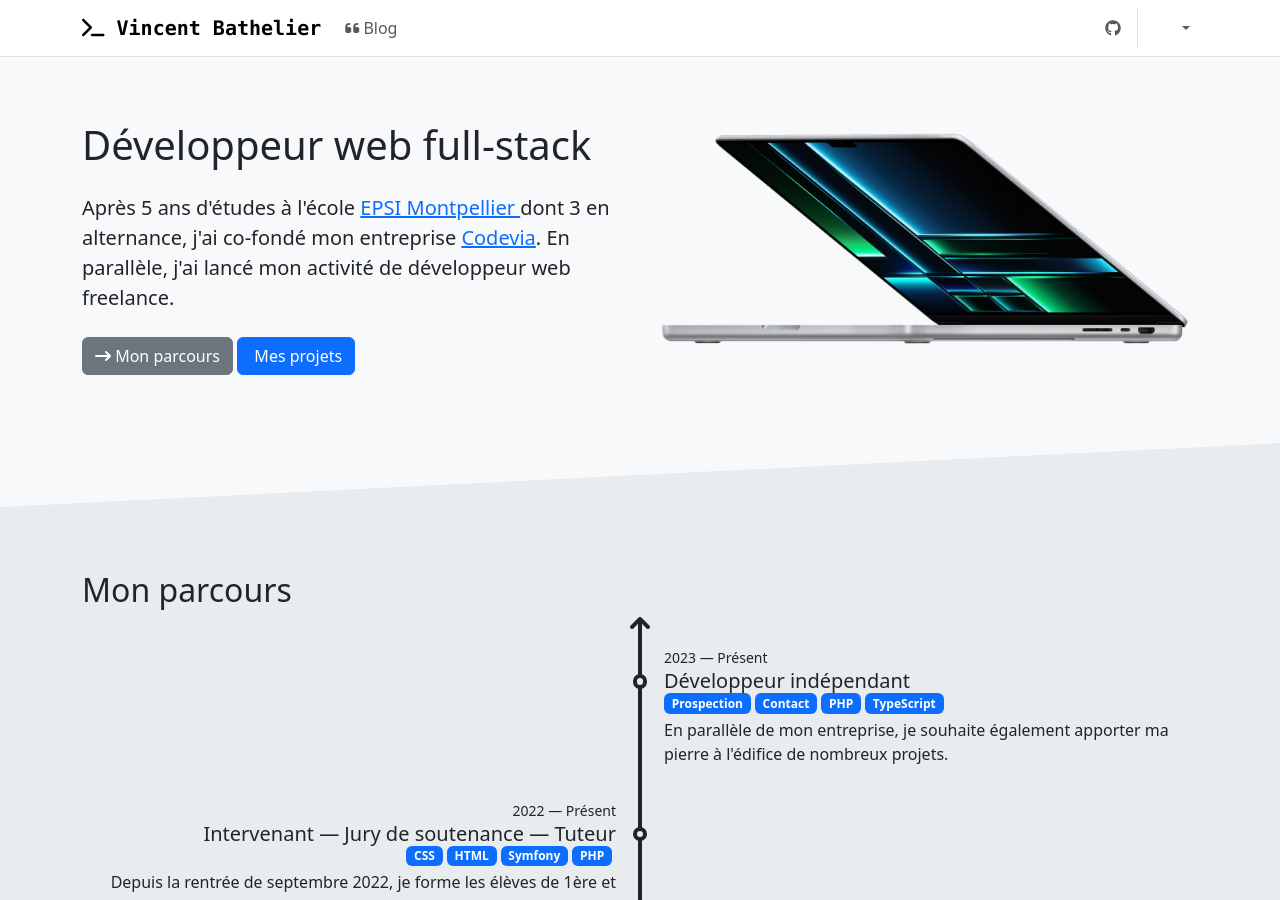
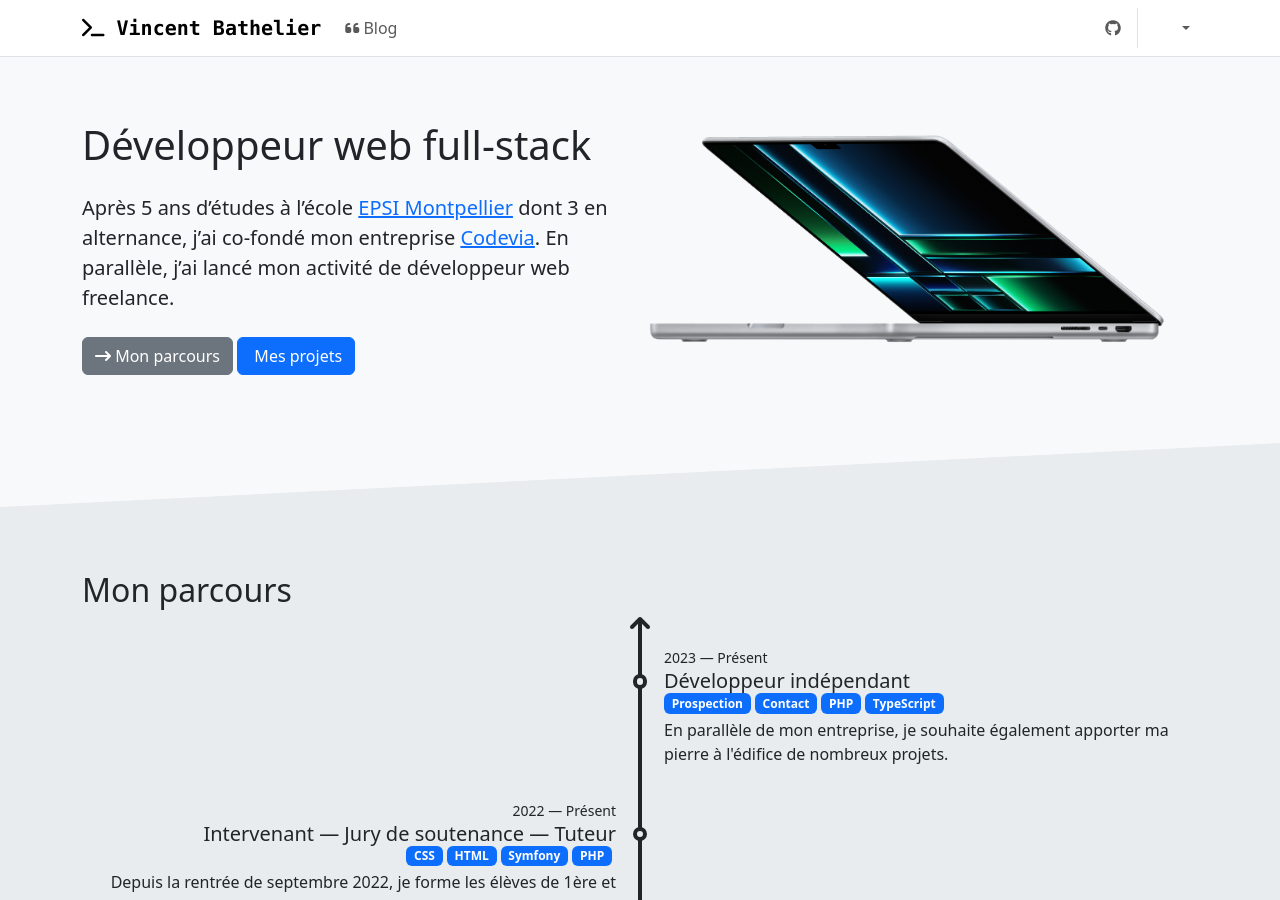
Before and after one commit to d9beuD/d9beud.com, a Jekyll site: the page built from docs/index.md, in a window 1280 px wide and 900 px high. Built offline with Jekyll 4.4.1, drawn with Linux system fonts in a browser that asks for light colours; nearby versions of some CDN libraries; some of the changed text lies outside the part shown.

Commit message:
Converted index to markdown

```diff
--- a/docs/Gemfile
+++ b/docs/Gemfile
@@ -20,3 +20,5 @@
 gem "http_parser.rb", "~> 0.6.0", :platforms => [:jruby]
 
 gem "webrick", "~> 1.7"
+
+gem "kramdown", "~> 2.3"
--- a/docs/_config.yml
+++ b/docs/_config.yml
@@ -3,7 +3,10 @@
 baseurl: ""
 title: "Vincent Bathelier"
 
-markdown: GFM
+markdown: kramdown
+
+kramdown:
+  input: GFM
 
 plugins:
   - jekyll-feed
--- /dev/null
+++ b/docs/_includes/home/hero.md
@@ -0,0 +1,31 @@
+<div class="row align-items-center justify-content-between">
+  <div class="col-md-7 col-lg-6 order-2 order-md-first">
+    <h1>Développeur web full-stack</h1>
+    <p class="lead" markdown="1">
+      Après 5 ans d'études à l'école
+      [EPSI Montpellier](https://www.epsi.fr/campus/campus-de-montpellier/)
+      dont 3 en alternance, j'ai co-fondé mon entreprise
+      [Codevia](https://codevia.io). En parallèle,
+      j'ai lancé mon activité de développeur web freelance.
+    </p>
+    <div>
+      <a class="btn btn-secondary mb-1" href="#mon-parcours">
+        <i class="fa-solid fa-arrow-right-long"></i>
+        Mon parcours
+      </a>
+      <a class="btn btn-primary mb-1" href="#mes-projets">
+        <i class="fa-solid fa-rectangle-vertical-history"></i>
+        Mes projets
+      </a>
+    </div>
+
+  </div>
+
+  <div class="col">
+    <img
+      class="img-fluid mb-3"
+      src="/assets/images/home/mbp16-spacegray-hero.webp"
+      alt="Illustration d'un MacBook Pro 16 pouces"
+    />
+  </div>
+</div>
--- a/docs/_layouts/home.html
+++ b/docs/_layouts/home.html
@@ -2,4 +2,5 @@
 layout: default
 ---
 
-{% include navbar.html %} {{ content }}
+{% include navbar.html %}
+<main>{{ content }}</main>
--- a/docs/index.html
+++ /dev/null
@@ -1,67 +0,0 @@
----
-layout: home
-title: "Accueil"
----
-
-<main markdown="0">
-  <section class="section">
-    <div class="container">
-      <div class="row align-items-center justify-content-between">
-        <div class="col-md-7 col-lg-6 order-2 order-md-first">
-          <h1>Développeur web full-stack</h1>
-          <p class="lead" markdown="1">
-            Après 5 ans d'études à l'école
-            <a
-              href="https://www.epsi.fr/campus/campus-de-montpellier/"
-              target="_blank"
-            >
-              EPSI Montpellier
-            </a>
-            dont 3 en alternance, j'ai co-fondé mon entreprise
-            <a href="https://codevia.io" target="_blank">Codevia</a>. En
-            parallèle, j'ai lancé mon activité de développeur web freelance.
-          </p>
-          <div>
-            <a class="btn btn-secondary mb-1" href="#mon-parcours">
-              <i class="fa-solid fa-arrow-right-long"></i>
-              Mon parcours
-            </a>
-            <a class="btn btn-primary mb-1" href="#mes-projets">
-              <i class="fa-solid fa-rectangle-vertical-history"></i>
-              Mes projets
-            </a>
-          </div>
-        </div>
-
-        <div class="col">
-          <img
-            class="img-fluid mb-3"
-            src="/assets/images/home/mbp16-spacegray-hero.webp"
-            alt="Illustration d'un MacBook Pro 16 pouces"
-          />
-        </div>
-      </div>
-    </div>
-  </section>
-
-  <section id="mon-parcours" class="section">
-    <div class="container">
-      <h2>Mon parcours</h2>
-      {% include home/career.html %}
-    </div>
-  </section>
-
-  <section id="mes-projets" class="section">
-    <div class="container">
-      <h2>Mes projets</h2>
-    </div>
-  </section>
-
-  <footer class="footer">
-    <div class="container">
-      Site développé avec <i class="fa-solid fa-heart text-danger"></i> par
-      Vincent BATHELIER, hébergé sur <i class="fa-brands fa-github"></i> GitHub
-      Pages.
-    </div>
-  </footer>
-</main>
--- /dev/null
+++ b/docs/index.md
@@ -0,0 +1,19 @@
+---
+layout: home
+title: "Accueil"
+---
+
+<section class="section">
+  <div class="container">
+    <div class="row align-items-center justify-content-between">
+      {% include home/hero.md %}
+    </div>
+  </div>
+</section>
+
+<section id="mon-parcours" class="section">
+  <div class="container">
+    <h2>Mon parcours</h2>
+    {% include home/career.html %}
+  </div>
+</section>
```
Also changed, not shown: docs/Gemfile.lock.
